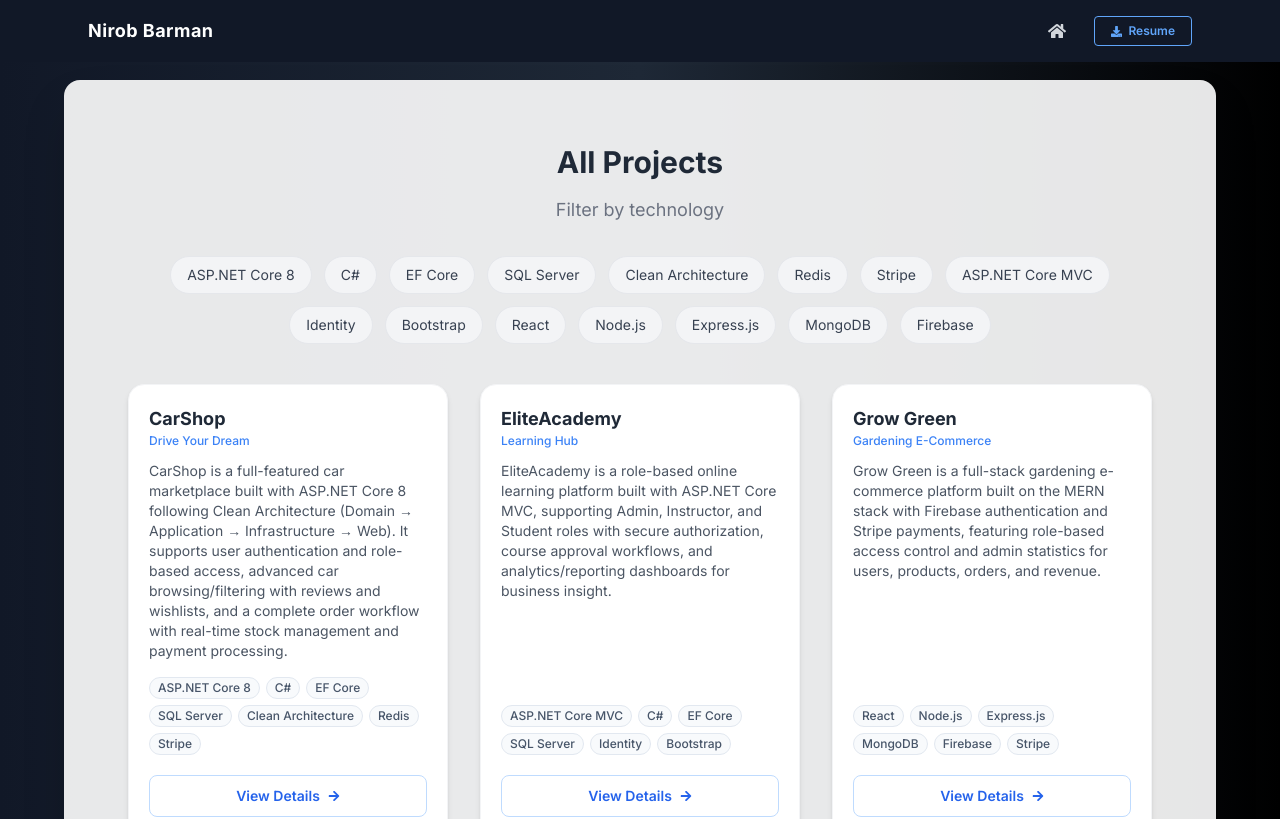
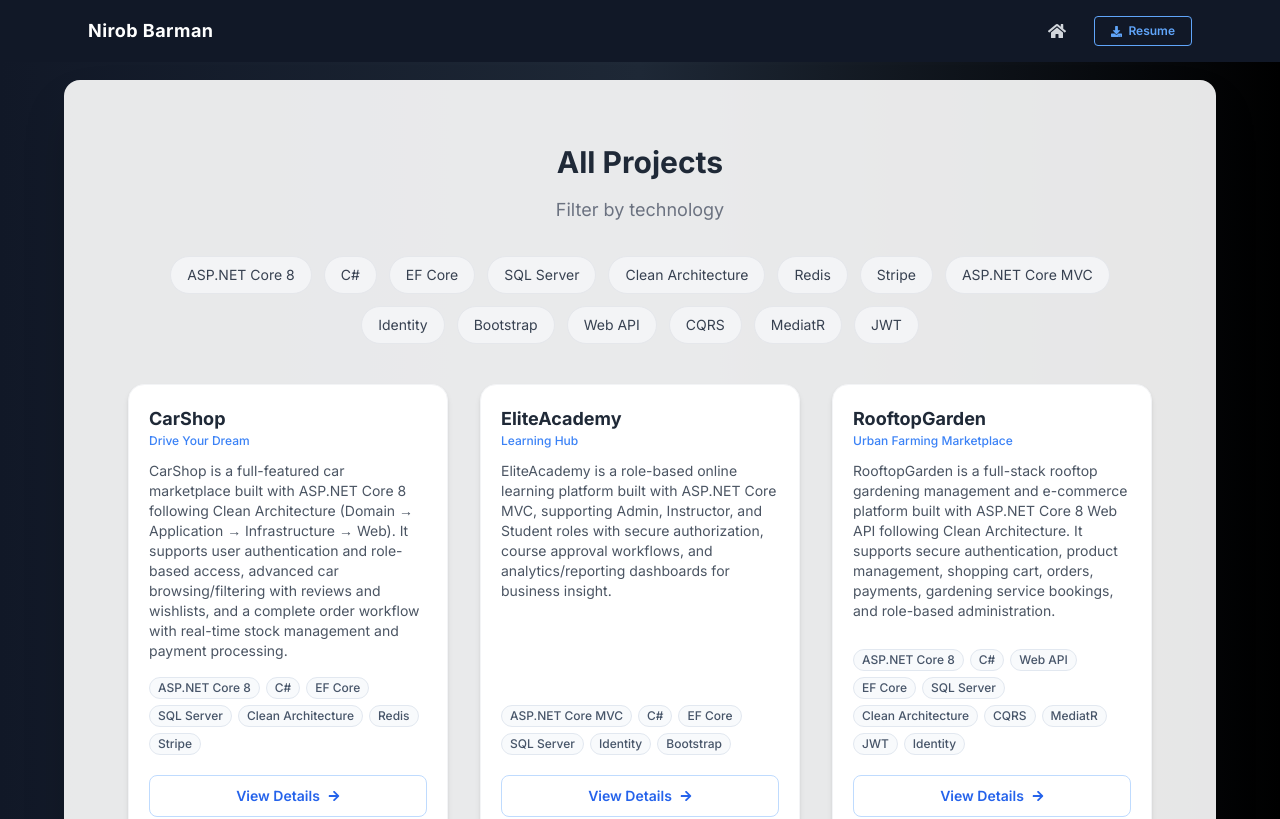
Before and after one commit to Nirob-Barman/MyPortfolio, a React (Vite) app: page /projects in a window 1280 px wide. Shown: the top 819 px of the page. Built offline with nearby package versions, Linux system fonts and the light colour scheme.

Commit message:
feat: add RooftopGarden project and update gitignore

```diff
--- a/src/Sections/Projects.jsx
+++ b/src/Sections/Projects.jsx
@@ -1,6 +1,6 @@
 import { useState, useEffect } from 'react';
 import { Link } from 'react-router-dom';
-import { FaGithub, FaExternalLinkAlt, FaArrowRight } from 'react-icons/fa';
+import { FaGithub, FaExternalLinkAlt, FaArrowRight, FaBookOpen } from 'react-icons/fa';
 import { projectsData } from '../data/projectsData';
 import SectionHeading from '../components/SectionHeading';
 import AnimatedSection from '../components/AnimatedSection';
@@ -88,6 +88,17 @@ const ProjectCard = ({ project }) => {
                             <FaExternalLinkAlt size={14} />
                         </a>
                     )}
+                    {links.api && (
+                        <a
+                            href={links.api}
+                            target="_blank"
+                            rel="noopener noreferrer"
+                            className="bg-white bg-opacity-90 hover:bg-opacity-100 text-gray-800 p-2 rounded-full shadow transition"
+                            title="API / Swagger"
+                        >
+                            <FaBookOpen size={16} />
+                        </a>
+                    )}
                 </div>
             </div>
 
--- a/src/data/projectsData.js
+++ b/src/data/projectsData.js
@@ -96,48 +96,156 @@ export const projectsData = [
         ],
         gradient: null,
     },
+    // {
+    //     slug: "grow-green",
+    //     name: "Grow Green",
+    //     subtitle: "Gardening E-Commerce",
+    //     overview:
+    //         "Grow Green is a full-stack gardening e-commerce platform built on the MERN stack with Firebase " +
+    //         "authentication and Stripe payments, featuring role-based access control and admin statistics for " +
+    //         "users, products, orders, and revenue.",
+    //     features: [
+    //         "Role-based access control, allowing administrators to manage roles for users.",
+    //         "Users can create, retrieve, and delete bookings for products and Stripe API for processing payments.",
+    //         "Admins can retrieve statistics, such as the total number of users, products, orders, and revenue.",
+    //     ],
+    //     techStack: {
+    //         Frontend: ["React", "Tailwind CSS"],
+    //         Backend: ["Node.js", "Express.js"],
+    //         Database: ["MongoDB"],
+    //         Other: ["Firebase Auth", "Firebase Hosting"],
+    //         Payments: ["Stripe"],
+    //     },
+    //     dependencies: ["react-router-dom", "firebase", "express", "mongoose", "stripe", "jsonwebtoken"],
+    //     challenges: [
+    //         "Implementing secure role-based access control across a MERN stack without a built-in auth framework like ASP.NET Identity.",
+    //         "Keeping booking state consistent between client and server around Stripe payment confirmation.",
+    //     ],
+    //     futureImprovements: [
+    //         "Add order tracking and status updates for customers.",
+    //         "Introduce pagination and search for the product catalog.",
+    //         "Add automated testing for the Express API.",
+    //     ],
+    //     links: {
+    //         website: "https://grow-green-aa1e1.web.app/",
+    //         github: "https://github.com/Nirob-Barman/Grow-Green",
+    //     },
+    //     tags: ["React", "Node.js", "Express.js", "MongoDB", "Firebase", "Stripe"],
+    //     images: [
+    //         "https://i.ibb.co/2h8CynF/image.png",
+    //         "https://i.ibb.co/4dtjQm2/image.png",
+    //         "https://i.ibb.co/pKXj4PF/image.png",
+    //     ],
+    //     gradient: null,
+    // },
     {
-        slug: "grow-green",
-        name: "Grow Green",
-        subtitle: "Gardening E-Commerce",
+        slug: "rooftop-garden",
+        name: "RooftopGarden",
+        subtitle: "Urban Farming Marketplace",
+
         overview:
-            "Grow Green is a full-stack gardening e-commerce platform built on the MERN stack with Firebase " +
-            "authentication and Stripe payments, featuring role-based access control and admin statistics for " +
-            "users, products, orders, and revenue.",
+            "RooftopGarden is a full-stack rooftop gardening management and e-commerce platform " +
+            "built with ASP.NET Core 8 Web API following Clean Architecture. It supports secure " +
+            "authentication, product management, shopping cart, orders, payments, gardening service " +
+            "bookings, and role-based administration.",
+
+        // features: [
+        //     "Implemented secure authentication using ASP.NET Core Identity, JWT access tokens, and refresh-token rotation.",
+        //     "Built product and category management with public catalog browsing, searching, filtering, and pagination.",
+        //     "Implemented shopping cart and order workflows with server-side stock and availability validation.",
+        //     "Added rooftop gardening service booking functionality for customers.",
+        //     "Designed the backend using Clean Architecture with CQRS and MediatR for maintainable application flow.",
+        //     "Implemented role-based access control for customer and administrator operations.",
+        // ],
         features: [
-            "Role-based access control, allowing administrators to manage roles for users.",
-            "Users can create, retrieve, and delete bookings for products and Stripe API for processing payments.",
-            "Admins can retrieve statistics, such as the total number of users, products, orders, and revenue.",
+            "Built a full-stack rooftop gardening and e-commerce platform with secure authentication, product management, shopping cart, orders, and gardening service booking.",
+            "Implemented JWT authentication with ASP.NET Core Identity, refresh-token rotation, and role-based authorization for customer and admin operations.",
+            "Designed the backend using Clean Architecture with CQRS and MediatR, while implementing product catalog, stock validation, order workflows, filtering, searching, and pagination.",
         ],
+
         techStack: {
-            Frontend: ["React", "Tailwind CSS"],
-            Backend: ["Node.js", "Express.js"],
-            Database: ["MongoDB"],
-            Other: ["Firebase Auth", "Firebase Hosting"],
-            Payments: ["Stripe"],
+            Backend: [
+                "C#",
+                "ASP.NET Core 8 Web API",
+                "Entity Framework Core 8",
+                "Clean Architecture",
+                "CQRS",
+                "MediatR",
+            ],
+
+            Database: [
+                "SQL Server",
+            ],
+
+            Auth: [
+                "ASP.NET Core Identity",
+                "JWT Bearer",
+                "Refresh Tokens",
+            ],
+
+            Frontend: [
+                "React",
+                "Tailwind CSS",
+            ],
+
+            Other: [
+                "REST API",
+                "Swagger",
+                "FluentValidation",
+            ],
         },
-        dependencies: ["react-router-dom", "firebase", "express", "mongoose", "stripe", "jsonwebtoken"],
+
+        dependencies: [
+            "ASP.NET Core Identity",
+            "Entity Framework Core",
+            "MediatR",
+            "FluentValidation",
+            "JWT Bearer Authentication",
+            "Swagger / OpenAPI",
+        ],
+
         challenges: [
-            "Implementing secure role-based access control across a MERN stack without a built-in auth framework like ASP.NET Identity.",
-            "Keeping booking state consistent between client and server around Stripe payment confirmation.",
+            "Designing a clean and maintainable architecture by separating domain, application, infrastructure, and API responsibilities.",
+            "Implementing secure JWT authentication with refresh-token rotation and revocation.",
+            // "Maintaining consistent product stock and availability during cart and order operations.",
+            "Designing CQRS commands, queries, and handlers while keeping controllers thin and focused.",
         ],
+
         futureImprovements: [
-            "Add order tracking and status updates for customers.",
-            "Introduce pagination and search for the product catalog.",
-            "Add automated testing for the Express API.",
+            "Add automated integration tests for authentication, orders, and payment workflows.",
+            "Introduce background processing for notifications and other long-running tasks.",
+            "Add advanced admin analytics for sales, products, orders, and gardening services.",
         ],
+
         links: {
-            website: "https://grow-green-aa1e1.web.app/",
-            github: "https://github.com/Nirob-Barman/Grow-Green",
+            website: "https://rooftopgarden-678ee.web.app/",
+            github: "https://github.com/Nirob-Barman/RooftopGarden",
+            api: "https://rooftopgarden.runasp.net/swagger/index.html",
         },
-        tags: ["React", "Node.js", "Express.js", "MongoDB", "Firebase", "Stripe"],
+
+        tags: [
+            "ASP.NET Core 8",
+            "C#",
+            "Web API",
+            "EF Core",
+            "SQL Server",
+            "Clean Architecture",
+            "CQRS",
+            "MediatR",
+            "JWT",
+            "Identity",
+        ],
+
         images: [
-            "https://i.ibb.co/2h8CynF/image.png",
-            "https://i.ibb.co/4dtjQm2/image.png",
-            "https://i.ibb.co/pKXj4PF/image.png",
+            // Add your RooftopGarden screenshots here
+            "https://i.ibb.co.com/N2VkgYpY/Screenshot-1.png",
+            "https://i.ibb.co.com/0y8JFWfH/Screenshot-2.png",
+            "https://i.ibb.co.com/qYdyZZbD/Screenshot-3.png",
         ],
-        gradient: null,
+
+        gradient: "from-green-600 to-emerald-700",
     },
+
 ];
 
 export const getProjectBySlug = (slug) => projectsData.find((p) => p.slug === slug);
```
Also changed, not shown: 1 other file (tests, documents, lock files or other folders).
